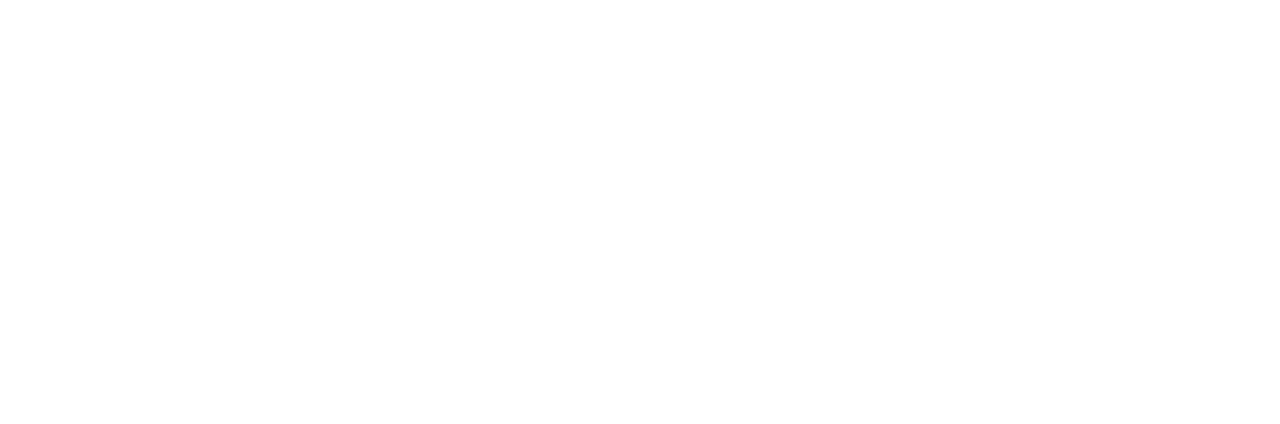
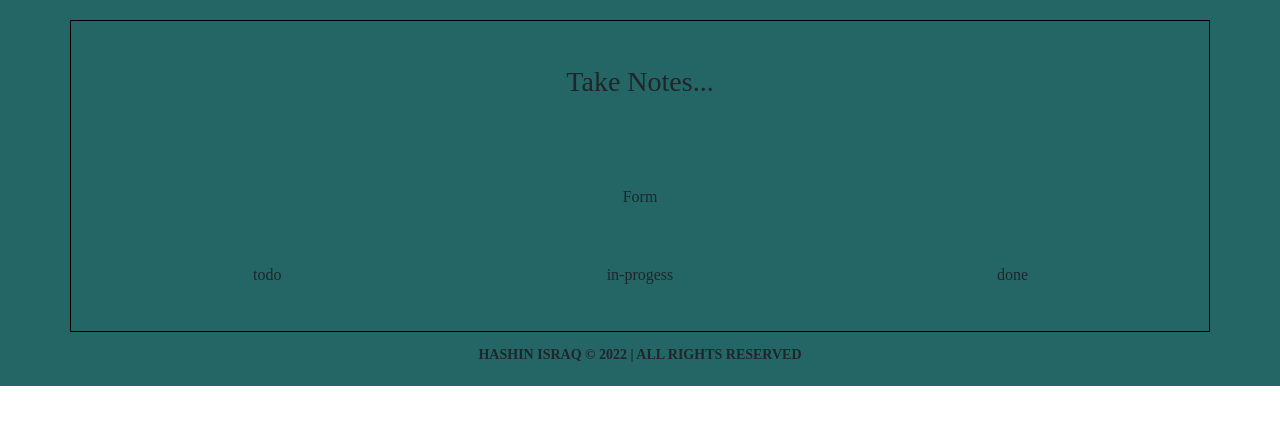
Before and after one commit to hashinisraq/hi-todo, a React (Create React App) app: page / in a window 1280 px wide. Shown: the top 424 px of the page. Built offline with nearby package versions, Linux system fonts and the light colour scheme.

Commit message:
normal format generalized

```diff
--- a/package.json
+++ b/package.json
@@ -6,9 +6,15 @@
     "@testing-library/jest-dom": "^5.16.5",
     "@testing-library/react": "^13.4.0",
     "@testing-library/user-event": "^13.5.0",
+    "bootstrap": "^5.2.3",
+    "localforage": "^1.10.0",
+    "match-sorter": "^6.3.1",
     "react": "^18.2.0",
+    "react-bootstrap": "^2.6.0",
     "react-dom": "^18.2.0",
+    "react-router-dom": "^6.4.3",
     "react-scripts": "5.0.1",
+    "sort-by": "^1.2.0",
     "web-vitals": "^2.1.4"
   },
   "scripts": {
--- a/public/index.html
+++ b/public/index.html
@@ -7,7 +7,9 @@
   <meta name="viewport" content="width=device-width, initial-scale=1" />
   <meta name="theme-color" content="#000000" />
   <meta name="description" content="Web site created using create-react-app" />
-  <link rel="apple-touch-icon" href="%PUBLIC_URL%/logo192.png" />
+  <!-- bootstrap link -->
+  <link rel="stylesheet" href="https://cdn.jsdelivr.net/npm/bootstrap@5.2.2/dist/css/bootstrap.min.css"
+    integrity="sha384-Zenh87qX5JnK2Jl0vWa8Ck2rdkQ2Bzep5IDxbcnCeuOxjzrPF/et3URy9Bv1WTRi" crossorigin="anonymous" />
   <!--
       manifest.json provides metadata used when your web app is installed on a
       user's mobile device or desktop. See https://developers.google.com/web/fundamentals/web-app-manifest/
--- a/src/App.css
+++ /dev/null
@@ -1,39 +0,0 @@
-.App {
-  text-align: center;
-}
-
-.App-logo {
-  height: 40vmin;
-  pointer-events: none;
-}
-
-@media (prefers-reduced-motion: no-preference) {
-  .App-logo {
-    animation: App-logo-spin infinite 20s linear;
-  }
-}
-
-.App-header {
-  background-color: #282c34;
-  min-height: 100vh;
-  display: flex;
-  flex-direction: column;
-  align-items: center;
-  justify-content: center;
-  font-size: calc(10px + 2vmin);
-  color: white;
-}
-
-.App-link {
-  color: #61dafb;
-}
-
-@keyframes App-logo-spin {
-  from {
-    transform: rotate(0deg);
-  }
-
-  to {
-    transform: rotate(360deg);
-  }
-}
--- a/src/App.js
+++ b/src/App.js
@@ -1,10 +1,18 @@
-import "./App.css";
+import { BrowserRouter as Router, Routes, Route } from "react-router-dom";
+import Home from "./Pages/Home";
 
 function App() {
   return (
-    <>
-
-    </>
+    <Router>
+      <Routes>
+        <Route path="/" element={<Home />}>
+        </Route>
+        <Route path="home" element={<Home />}>
+        </Route>
+        <Route path="*" element={<Home />}>
+        </Route>
+      </Routes>
+    </Router>
   );
 }
 
--- /dev/null
+++ b/src/Pages/Home/index.js
@@ -0,0 +1,36 @@
+import React from "react";
+import Container from "react-bootstrap/Container";
+import Row from 'react-bootstrap/Row';
+import Col from 'react-bootstrap/Col';
+import "./style.css";
+
+const Home = () => {
+    return (
+        <div>
+            <Container className="container">
+                <Row className="pt-4">
+                    <Col sm={12} md={12} lg={12}><h3>Take Notes...</h3></Col>
+                </Row>
+                <Row className="pt-5">
+                    <Col sm={12} md={12} lg={12}>
+                        Form
+                    </Col>
+                </Row>
+                <Row className="py-4">
+                    <Col sm={12} md={6} lg={4}>
+                        todo
+                    </Col>
+                    <Col sm={12} md={6} lg={4}>
+                        in-progess
+                    </Col>
+                    <Col sm={12} md={6} lg={4}>
+                        done
+                    </Col>
+                </Row>
+            </Container>
+            <small><b>HASHIN ISRAQ © 2022 | ALL RIGHTS RESERVED</b></small>
+        </div>
+    );
+};
+
+export default Home;
--- /dev/null
+++ b/src/Pages/Home/style.css
@@ -0,0 +1,16 @@
+div {
+    text-align: center;
+    font-family: 'Times New Roman', Times, serif;
+    background-color: #246666;
+    margin: 0;
+    padding: 10px;
+}
+
+h4 {
+    line-height: 0px;
+}
+
+.container {
+    border: 1px solid black;
+    margin-bottom: 10px;
+}
```
Also changed, not shown: 1 other file (tests, documents, lock files or other folders).
